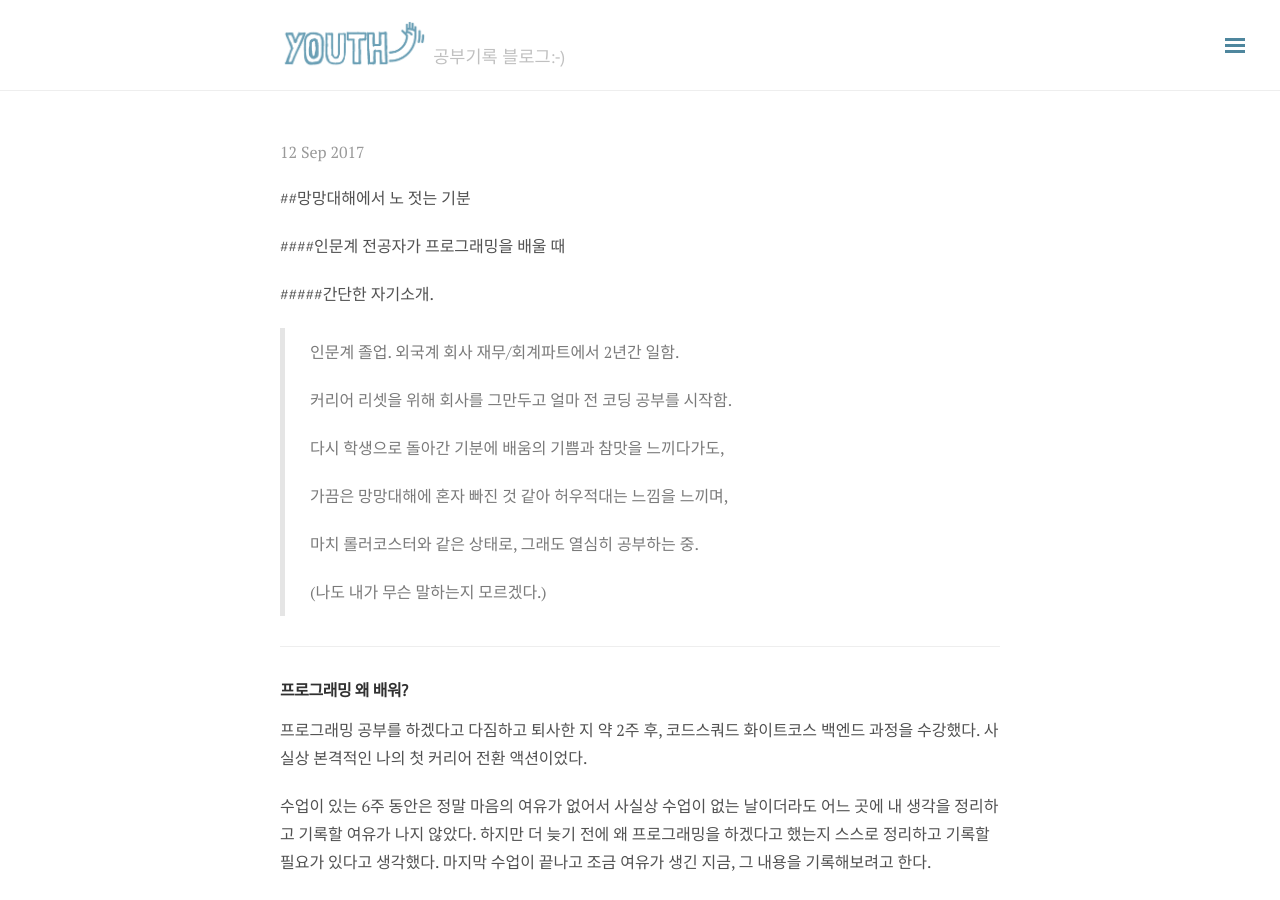
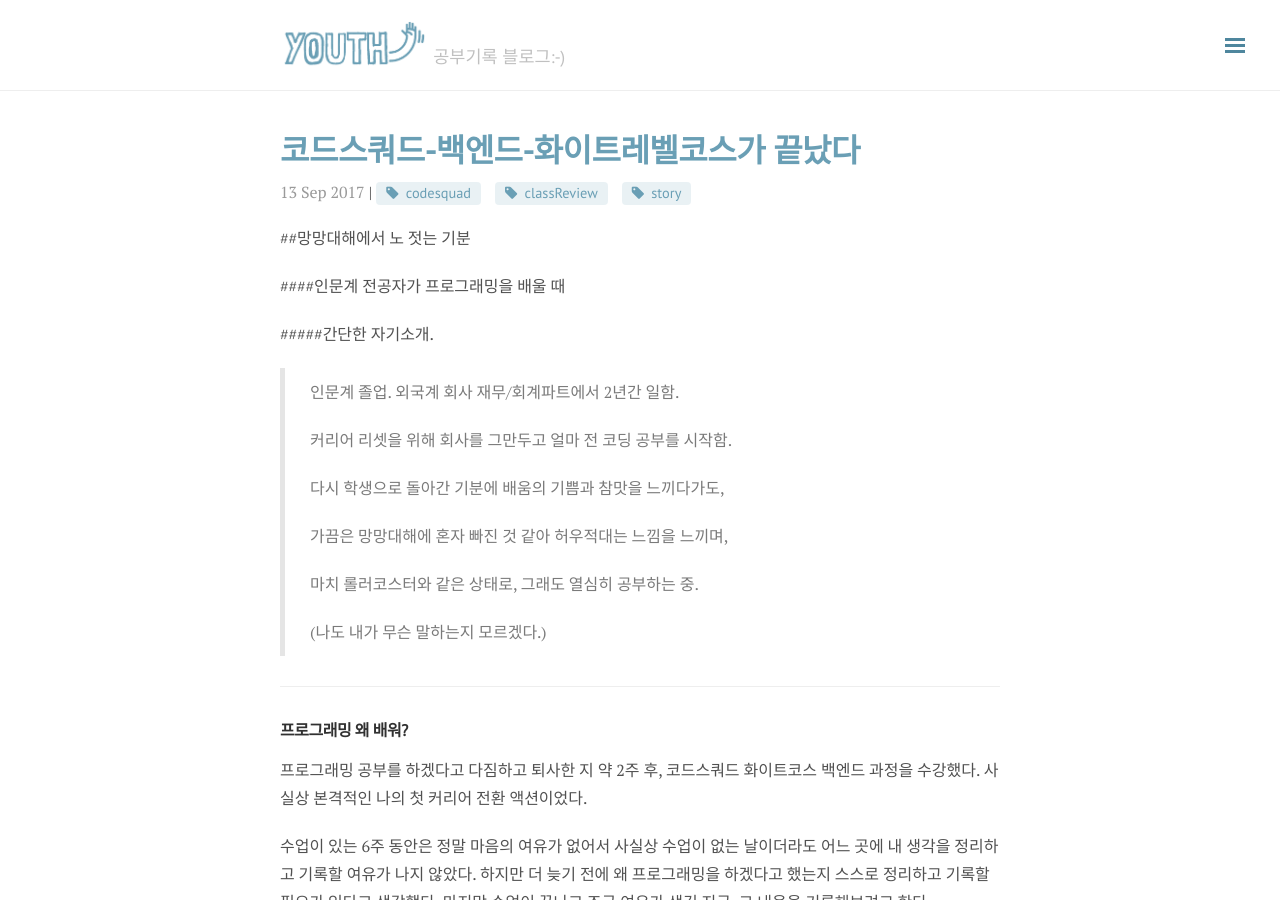
Before and after one commit to jinios/jinios.github.io, a Jekyll site: the page built from _posts/2017-09-13-review.md, in a window 1280 px wide and 900 px high. Built offline with Jekyll 4.4.1, drawn with Linux system fonts in a browser that asks for light colours; nearby versions of some CDN libraries; our own code applies the rules of GitHub Pages for plain Markdown files; comment, search, counter and statistics services are not loaded.

Commit message:
sep 13 post update

```diff
--- a/_posts/2017-09-13-review.md
+++ b/_posts/2017-09-13-review.md
@@ -1,7 +1,7 @@
 ---
 layout: post
-title: '코드스쿼드-백엔드-화이트레벨'코스가 끝났다.
-tags: codesquad class-review story
+title: 코드스쿼드-백엔드-화이트레벨코스가 끝났다
+tags: codesquad classReview story
 categories: Story
 ---
 
```
